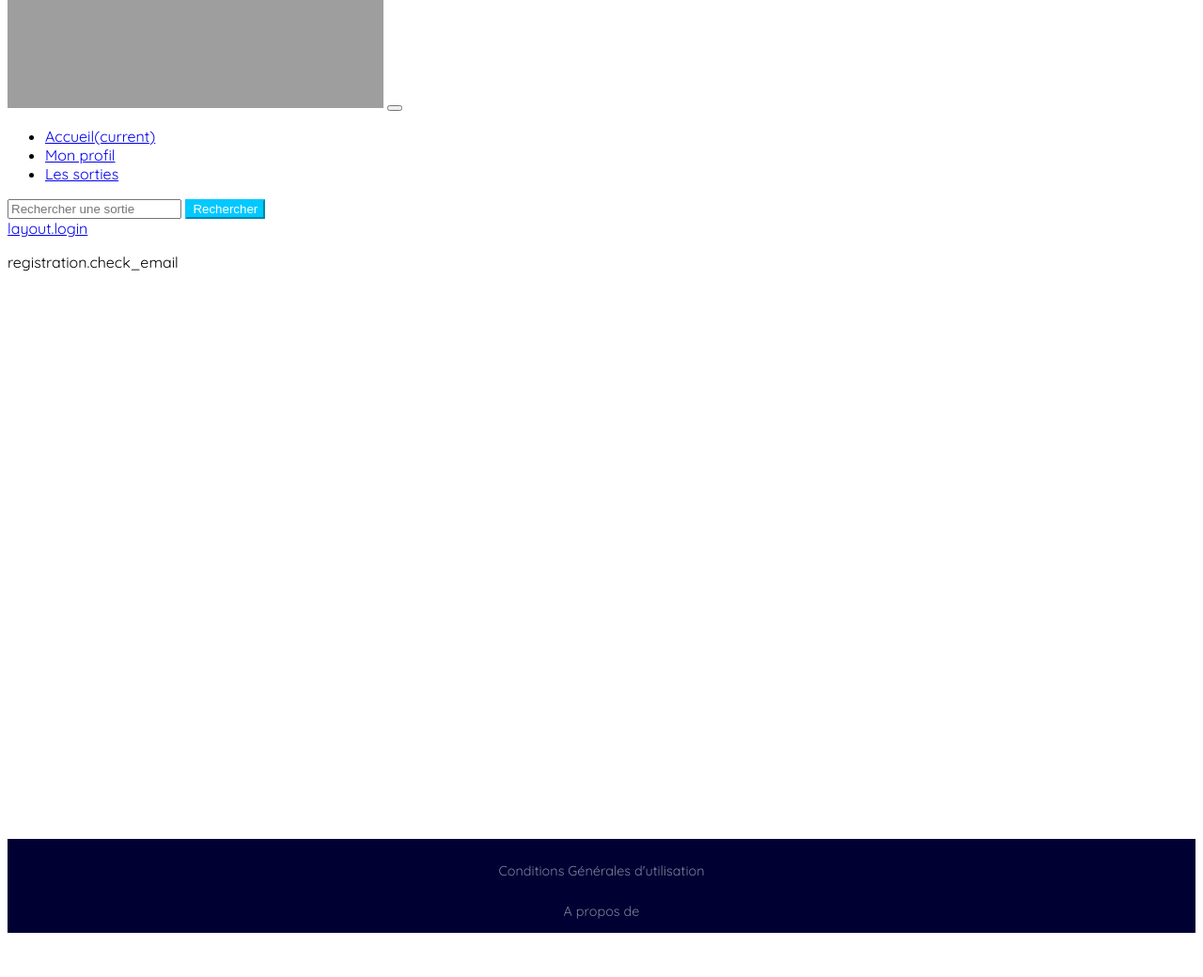
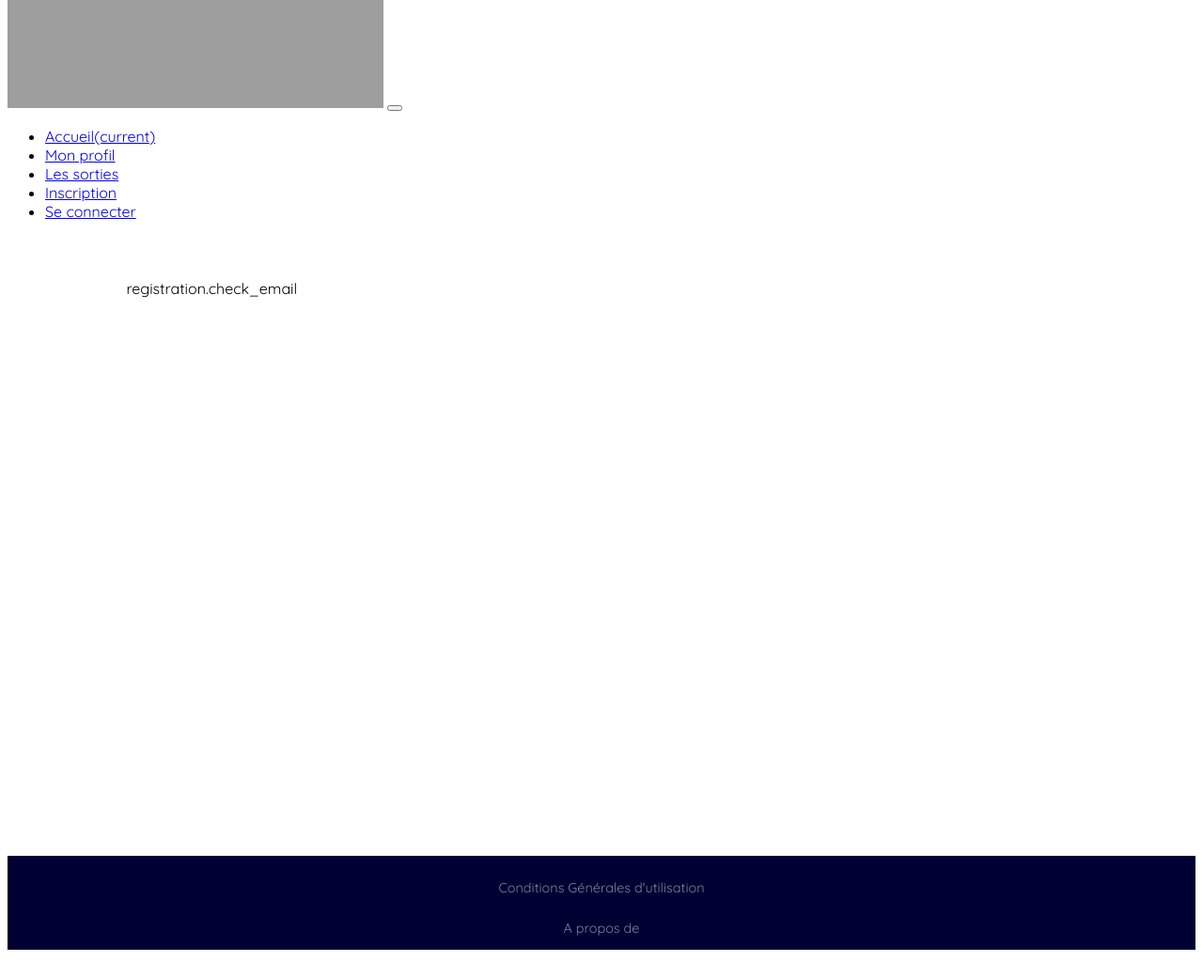
Before and after one commit to LevelFiveENI/sortir_com, a Symfony app: template src/Resources/FOSUserBundle/views/Registration/check_email.html.twig in a window 1280 px wide. Shown: the part 193-1233 px from the top of the page at 94% size. Before the commit the page ends 1186 px from the top, so only its background shows below. Run offline with Twig, Linux system fonts and the light colour scheme; the template is opened without the code that fills it, so the values that code supplies are empty; style sheets or scripts are compiled from the project's sources; some libraries are stand-ins or nearby versions; some web fonts are replaced; grey boxes are pictures that could not be loaded.

Commit message:
maj utilisateur fosuser

```diff
--- a/assets/css/fosuser.css
+++ b/assets/css/fosuser.css
@@ -1,3 +1,50 @@
-.fos_user_modif{
-    color: red;
+.fosuser-div{
+    margin-top: 30px;
+    background-color: #000033;
+    padding: 30px;
+    width: 500px;
+    height: 250px;
+    margin-left: auto;
+    margin-right: auto;
+    border-radius: 15px;
+    color: white;
 }
+
+.fosuser-div-profile{
+    margin-top: 30px;
+    background-color: #000033;
+    padding: 30px;
+    width: 400px;
+    height: 300px;
+    margin-left: auto;
+    margin-right: auto;
+    border-radius: 15px;
+    color: white;
+    text-align: center;
+}
+
+.container-fos{
+    padding-top: 30px;
+    width: 80%;
+    margin-left: auto;
+    margin-right: auto;
+}
+
+.btn-connect{
+    width: 100%;
+}
+
+.center{
+    margin:auto;
+    float:none;  /* annule le float:left de bootstrap*/
+}
+
+.div-connect {
+    margin-top: 15px;
+}
+
+.fos-user{
+    font-size: 1.5em;
+    text-transform: uppercase;
+    padding-bottom: 20px;
+}
--- a/composer.json
+++ b/composer.json
@@ -15,7 +15,7 @@
         "symfony/swiftmailer-bundle": "^3.2",
         "symfony/webpack-encore-bundle": "^1.6",
         "symfony/yaml": "3.4.*",
-        "twig/extensions": "^1.5"
+        "twig/extensions": "^1.5",
       "ext-json": "*"
 
     },
--- a/src/Controller/AccueilController.php
+++ b/src/Controller/AccueilController.php
@@ -8,7 +8,7 @@ use Symfony\Component\HttpFoundation\Request;
 use Symfony\Component\Routing\Annotation\Route;
 
 /**
- * @Route("accueil", name="accueil",methods={"GET"})
+ * @Route("/accueil", name="accueil",methods={"GET"})
  */
 class AccueilController extends Controller
 {
@@ -19,4 +19,5 @@ class AccueilController extends Controller
     {
         return $this->render('accueil.html.twig');
     }
+
 }
--- a/src/Resources/FOSUserBundle/views/Registration/confirmed.html.twig
+++ b/src/Resources/FOSUserBundle/views/Registration/confirmed.html.twig
@@ -1,6 +1,4 @@
-{% extends ('pagetype.html.twig') %}
-
-{% block main %}
+{% extends "@FOSUser/layout.html.twig" %}
 
 {% trans_default_domain 'FOSUserBundle' %}
 
@@ -10,5 +8,3 @@
         <p><a href="{{ targetUrl }}">{{ 'registration.back'|trans }}</a></p>
     {% endif %}
 {% endblock fos_user_content %}
-
-{% endblock %}
--- a/src/Resources/FOSUserBundle/views/layout.html.twig
+++ b/src/Resources/FOSUserBundle/views/layout.html.twig
@@ -1,7 +1,7 @@
 {% extends ('pagetype.html.twig') %}
 
 {% block main %}
-<div class="container my-5 mx-5">
+<div class="container-fos">
 
         <div>
             {% if is_granted("IS_AUTHENTICATED_REMEMBERED") %}
@@ -10,7 +10,7 @@
                     {{ 'layout.logout'|trans({}, 'FOSUserBundle') }}
                 </a>
             {% else %}
-                <a href="{{ path('fos_user_security_login') }}">{{ 'layout.login'|trans({}, 'FOSUserBundle') }}</a>
+{#                <a href="{{ path('fos_user_security_login') }}">{{ 'layout.login'|trans({}, 'FOSUserBundle') }}</a>#}
             {% endif %}
         </div>
 
--- a/templates/pagetype.html.twig
+++ b/templates/pagetype.html.twig
@@ -14,7 +14,7 @@
 <header>
 
     <nav class="navbar navbar-expand-lg navbar-light bg-light">
-        <a class="navbar-brand"  href="#">
+        <a class="navbar-brand"  href="/accueil">
 
             <img class="img-logo" alt="logo-sortir" src="{{asset('build/images/sortir-logo.png')}}"></a>
         <button class="navbar-toggler" type="button" data-toggle="collapse" data-target="#navbarSupportedContent"
@@ -25,7 +25,7 @@
         <div class="collapse navbar-collapse" id="navbarSupportedContent">
             <ul class="navbar-nav mr-auto">
                 <li class="annonce nav-item active">
-                    <a class="nav-link"  href="#">Accueil<span class="sr-only">(current)</span></a>
+                    <a class="nav-link"  href="/accueil">Accueil<span class="sr-only">(current)</span></a>
                 </li>
                 <li class="nav-text nav-item">
                     <a class="nav-link" href="#">Mon profil</a>
@@ -33,11 +33,25 @@
                 <li class="nav-text nav-item">
                     <a class="nav-link" href="#">Les sorties</a>
                 </li>
+                {% if app.user %}
+                    <li class="nav-text nav-item">
+                        <a class="nav-link" href="{{ path('fos_user_profile_show') }}">Mon profil</a>
+                    </li>
+                {% elseif app.user is none %}
+                    <li class="nav-item">
+                        <a class="nav-link" href="{{ path('fos_user_registration_register') }}">Inscription</a>
+                    </li>
+                    <li class="nav-text nav-item">
+                        <a class="nav-link" href="{{ path('fos_user_security_login') }}">Se connecter</a>
+                    </li>
+
+                {% endif %}
+
             </ul>
-            <form  action="/vente/recherche" class="form-inline my-2 my-lg-0">
+            {#<form  action="/vente/recherche" class="form-inline my-2 my-lg-0">
                 <input name="input-recherche" class="form-control mr-sm-2" type="search" placeholder="Rechercher une sortie" aria-label="Search">
                 <button class="btn btn-primary my-2 my-sm-0" type="submit">Rechercher</button>
-            </form>
+            </form>#}
         </div>
     </nav>
 </header>
```
Also changed, not shown: src/Resources/FOSUserBundle/views/Profile/show_content.html.twig (+7 -4 lines), src/Resources/FOSUserBundle/views/Security/login_content.html.twig (+26 -1 lines), templates/accueil.html.twig (+8 -5 lines), assets/css/accueil.css (line endings or trailing spaces), 2 other files. Lines whose indentation alone changed are shown as unchanged.
